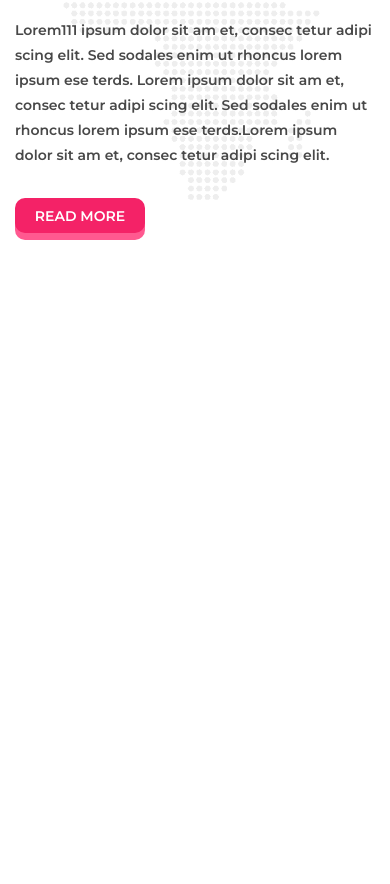
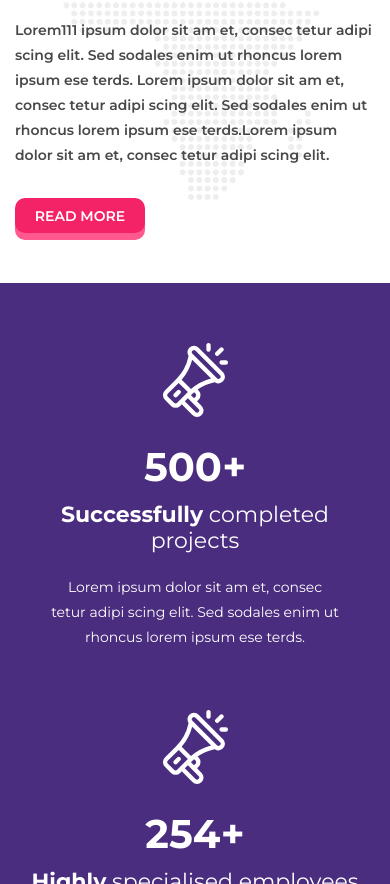
Before and after one commit to NeuroticOutsider/creative_agency, a plain HTML site: page index.html in a window 390 px wide. Shown: the part 1116-2000 px from the top of the page. Before the commit the page ends 1399 px from the top, so only its background shows below. Drawn offline with Linux system fonts and the light colour scheme.

Commit message:
Advantages section done + adaptive

```diff
--- a/css/style.css
+++ b/css/style.css
@@ -291,3 +291,49 @@ h5 {
     -webkit-box-shadow: 0 7px 0 #ff5990;
     box-shadow: 0 7px 0 #ff5990;
     font-size: 14px; } }
+.advantages {
+  background-color: #4b2d7f;
+  padding: 0; }
+  .advantages__content {
+    padding: 85px 40px;
+    -webkit-transition: background-color 0.4s;
+    -o-transition: background-color 0.4s;
+    transition: background-color 0.4s; }
+    .advantages__content img {
+      width: 70px; }
+    .advantages__content h4 {
+      margin-top: 35px; }
+    .advantages__content h6 {
+      font-size: 25px;
+      font-weight: 400;
+      margin-bottom: 20px; }
+      .advantages__content h6 span {
+        font-size: 30px; }
+    .advantages__content:hover {
+      background-color: #40286A; }
+  .advantages__text {
+    font-weight: 400; }
+    .advantages__text p {
+      margin: 0; }
+
+@media (max-width: 1199px) {
+  .advantages__text {
+    max-width: 290px; } }
+@media (max-width: 991px) {
+  .advantages__content {
+    padding: 60px 20px; }
+    .advantages__content img {
+      width: 65px; }
+    .advantages__content h4 {
+      margin-top: 30px;
+      margin-bottom: 15px;
+      font-size: 40px; }
+    .advantages__content h6 {
+      font-size: 22px; } }
+@media (max-width: 767px) {
+  .advantages__content {
+    padding-bottom: 0; }
+    .advantages__content:last-child {
+      padding-bottom: 60px; }
+    .advantages__content:hover {
+      background-color: inherit; } }
--- a/index.html
+++ b/index.html
@@ -135,6 +135,37 @@
 				</div>
 			</section>
 
+			<section class="advantages text-center text-white">
+				<div class="container">
+					<div class="row">
+						<div class="col-md-4 advantages__content">
+							<img src="img/other/shout.svg" alt="shout">
+							<h4>500+</h4>
+							<h6 class="mx-auto"><b>Successfully</b> completed projects</h6>
+							<div class="advantages__text mx-auto">
+								<p>Lorem ipsum dolor sit am et, consec tetur adipi scing elit. Sed sodales enim ut rhoncus lorem ipsum ese terds.</p>
+							</div>
+						</div>
+						<div class="col-md-4 advantages__content">
+							<img src="img/other/shout.svg" alt="shout">
+							<h4>254+</h4>
+							<h6 class="mx-auto"><b>Highly</b> specialised employees</h6>
+							<div class="advantages__text mx-auto">
+								<p>Lorem ipsum dolor sit am et, consec tetur adipi scing elit. Sed sodales enim ut rhoncus lorem ipsum ese terds.</p>
+							</div>
+						</div>
+						<div class="col-md-4 advantages__content">
+							<img src="img/other/shout.svg" alt="shout">
+							<h4>45+</h4>
+							<h6 class="mx-auto"><b>Awards</b> around the world</h6>
+							<div class="advantages__text mx-auto">
+								<p>Lorem ipsum dolor sit am et, consec tetur adipi scing elit. Sed sodales enim ut rhoncus lorem ipsum ese terds.</p>
+							</div>
+						</div>
+					</div>
+				</div>
+			</section>
+
 		</main>
 
     <script src="js/jquery-slim.min.js"></script>
```
